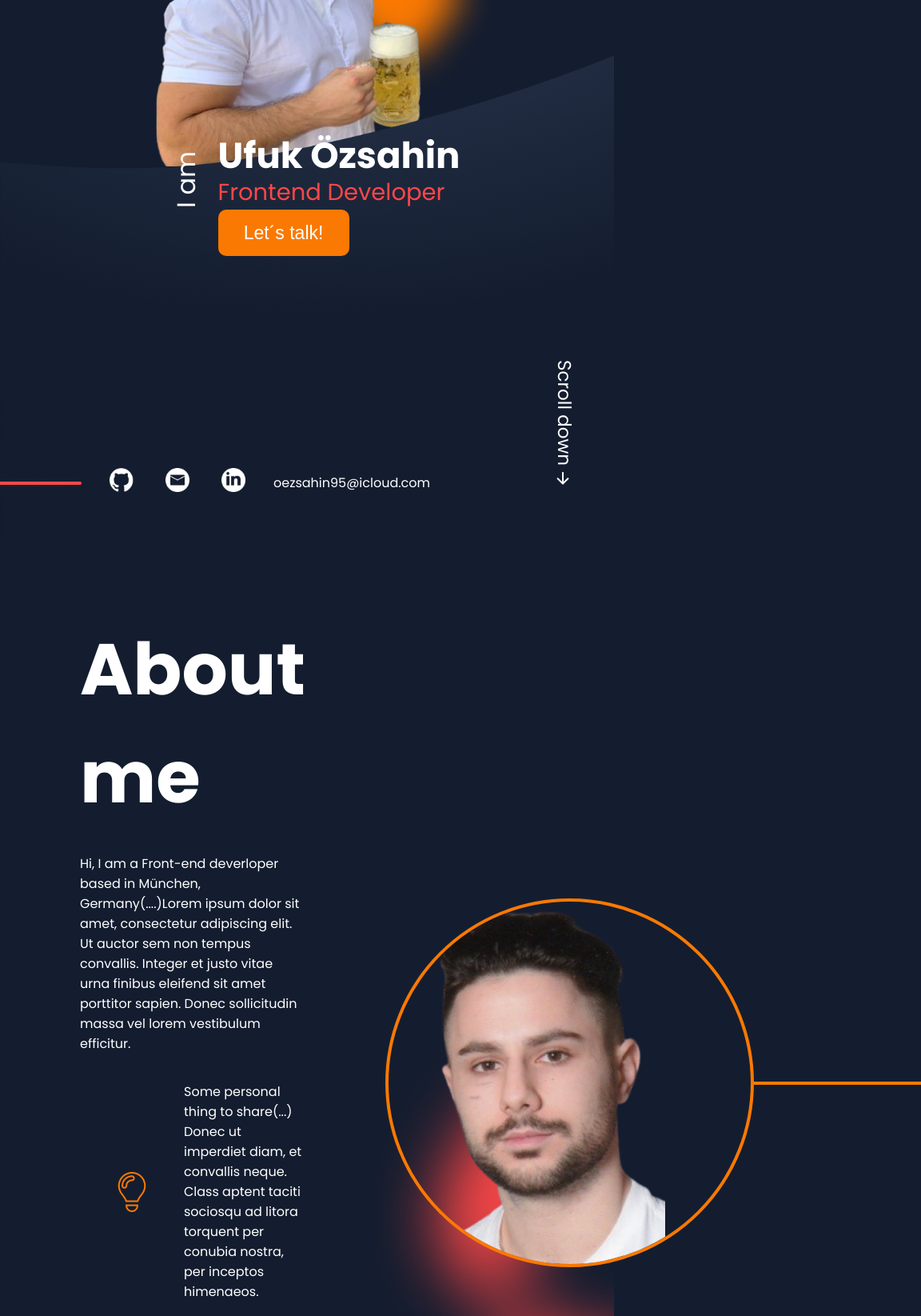
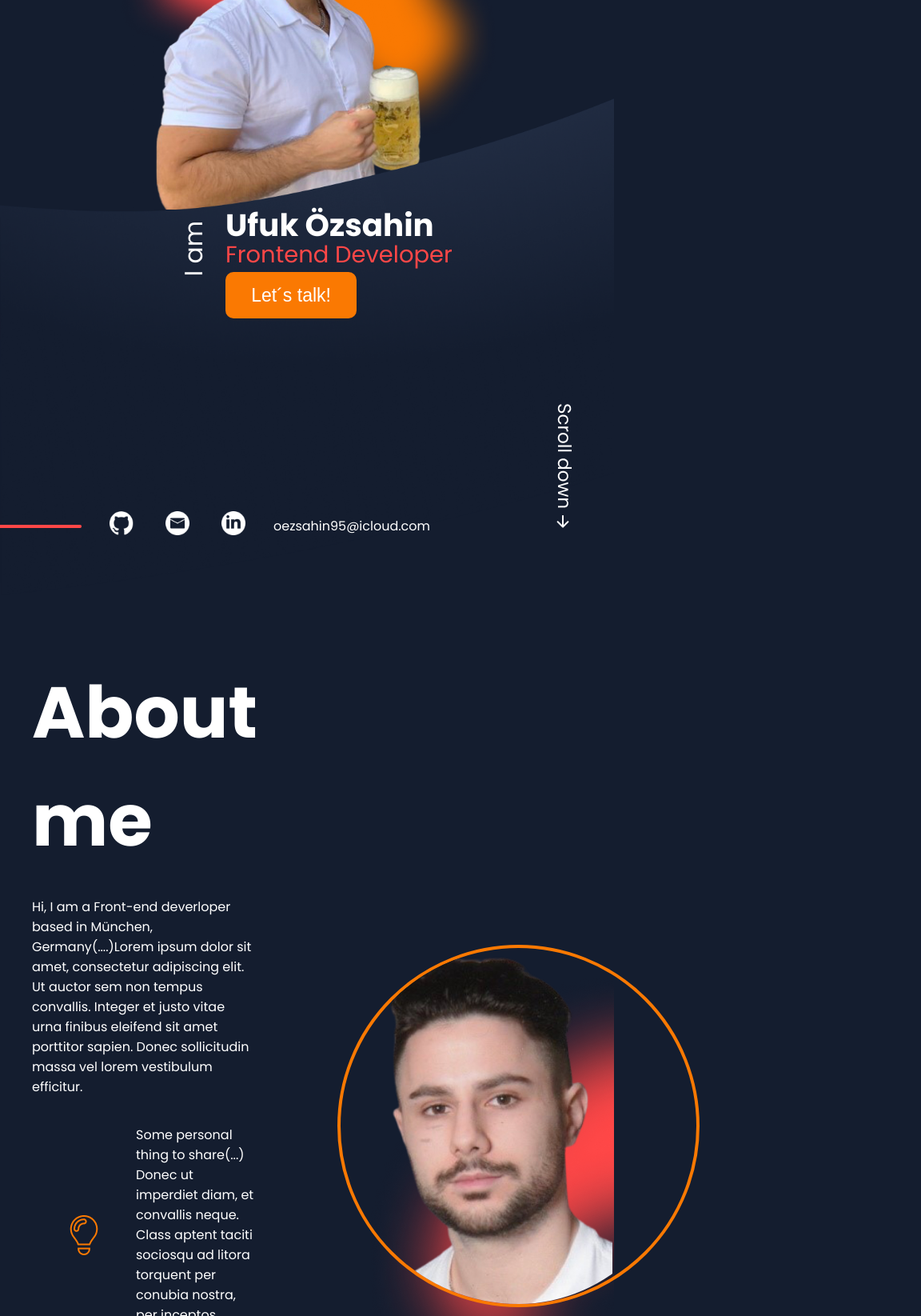
Before and after one commit to Ufuk95/Portfolio, an Angular app: page / in a window 768 px wide. Shown: the part 300-1945 px from the top of the page at 80% size, 1152 px wide, since content can reach past the window. Built offline with nearby package versions, Linux system fonts and the light colour scheme.

Commit message:
landing page fully responsive

```diff
--- a/src/app/about-me/about-me.component.html
+++ b/src/app/about-me/about-me.component.html
@@ -21,7 +21,7 @@
 
     <div class="circleSelfie">
         <img class="ellipseFoto" src="/img/miniselfie.png" alt="">
-        <img src="/img/LINE7.png" alt="">
+        <img class="orangeLine" src="/img/LINE7.png" alt="">
     </div>
 
 
--- a/src/app/about-me/about-me.component.scss
+++ b/src/app/about-me/about-me.component.scss
@@ -67,14 +67,30 @@
         bottom: 500px;
     }
 
-    .aboutMeInfo[_ngcontent-ng-c1972628863] > h1[_ngcontent-ng-c1972628863] {
+    .aboutMeInfo >h1 {
         font-size: 44px;
     }
-    .circleSelfie[_ngcontent-ng-c1972628863] {
+
+    .circleSelfie {
         display: none;
     }
-    .aboutMeInfo[_ngcontent-ng-c1972628863] {
+
+    .aboutMeInfo {
         padding-left: 10px;
         padding-right: 10px;
     }
 }
+
+@media (min-width: 432px) and (max-width: 1300px) {
+    .orangeLine {
+        display: none;
+    }
+
+    .ellipseFoto {
+        padding-right: 12px;
+        box-sizing: border-box;
+    }
+    .aboutMeInfo{
+        padding-left: 40px;
+    }
+}
--- a/src/app/contact/contact.component.scss
+++ b/src/app/contact/contact.component.scss
@@ -282,3 +282,9 @@
         width: 100%;
     }
 }
+
+@media (min-width: 432px) and (max-width: 1150) {
+    .contactText img {
+        margin-top: 900px;
+    }
+}
--- a/src/app/landing-page/landing-page.component.scss
+++ b/src/app/landing-page/landing-page.component.scss
@@ -156,13 +156,15 @@
 @media (max-width: 1100px) {
     .landingPage {
         flex-direction: column;
-        padding-top: 100px;
+        padding-top: 154px;
         height: 65vh;
 
         .rightSide {
             width: auto;
             max-width: 100%;
             padding-right: 0;
+            position: relative;
+            top: 24px;
         }
 
         .leftSide {
@@ -178,7 +180,7 @@
     .nameJob {
         .name {
             font-weight: 700;
-            font-size: 45px;
+            font-size: calc(1.7rem + 1.5vw);
             position: relative;
             top: 40px;
             margin-block-end: 0.67em;
@@ -195,7 +197,7 @@
     .iAm {
 
         span {
-            font-size: 32px;
+            font-size: calc(1.36rem + 1.25vw);
             position: static;
             width: 80px;
         }
@@ -251,3 +253,18 @@
         }
     }
 }
+
+
+// @media (min-width: 432px) and (max-width: 1120px) {
+//     .nameJob .name {
+//         font-size: calc(1.7rem + 1.5vw);
+//         margin-block-end: 12px;
+//     }
+//     .nameJob .job {
+//         font-size: calc(1rem + 1vw);
+//     }
+
+//     .iAm span {
+//         font-size: calc(1.25rem + 1.25vw);
+//     }
+// }
--- a/src/app/portfolio/portfolio.component.scss
+++ b/src/app/portfolio/portfolio.component.scss
@@ -219,3 +219,10 @@
         box-sizing: border-box;
     }
 }
+
+@media (min-width: 432px) and (max-width: 1300px) {
+    .project {
+        padding-left: 0;
+        padding-right: 0;
+    }
+}
```
